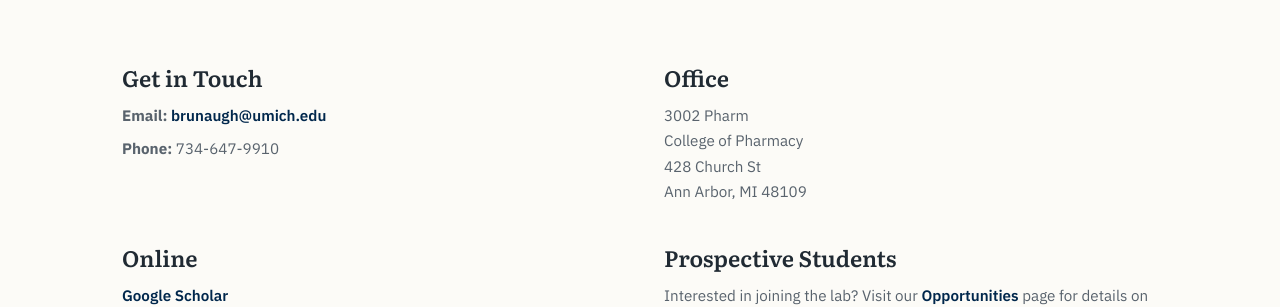
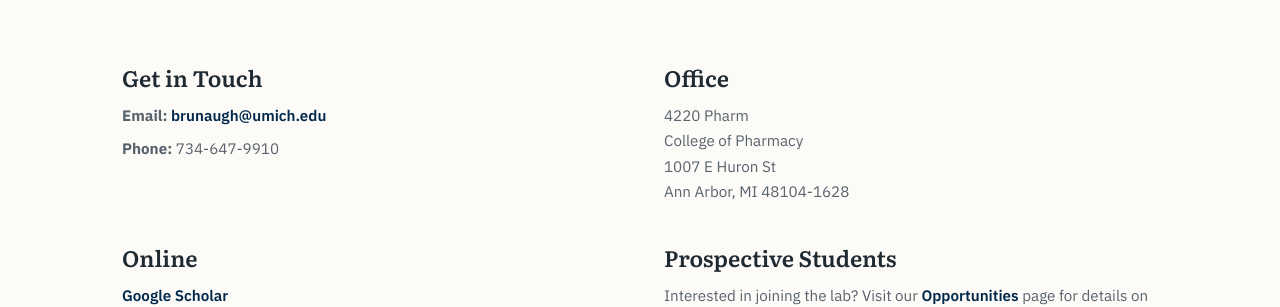
Before and after one commit to Brunaugh-Lab/Brunaugh-Lab.github.io, a Jekyll site: the page built from contact.html, in a window 1280 px wide. Shown: the part 268-575 px from the top of the page. Built offline with Jekyll 4.4.1, drawn with Linux system fonts in a browser that asks for light colours.

Commit message:
Update lab office address

```diff
--- a/contact.html
+++ b/contact.html
@@ -12,10 +12,10 @@ permalink: /contact/
   </div>
   <div class="contact-block">
     <h3>Office</h3>
-    <p>3002 Pharm<br>
+    <p>4220 Pharm<br>
     College of Pharmacy<br>
-    428 Church St<br>
-    Ann Arbor, MI 48109</p>
+    1007 E Huron St<br>
+    Ann Arbor, MI 48104-1628</p>
   </div>
 </div>
 
```
Also changed, not shown: pi.md (+1 -1 lines).
